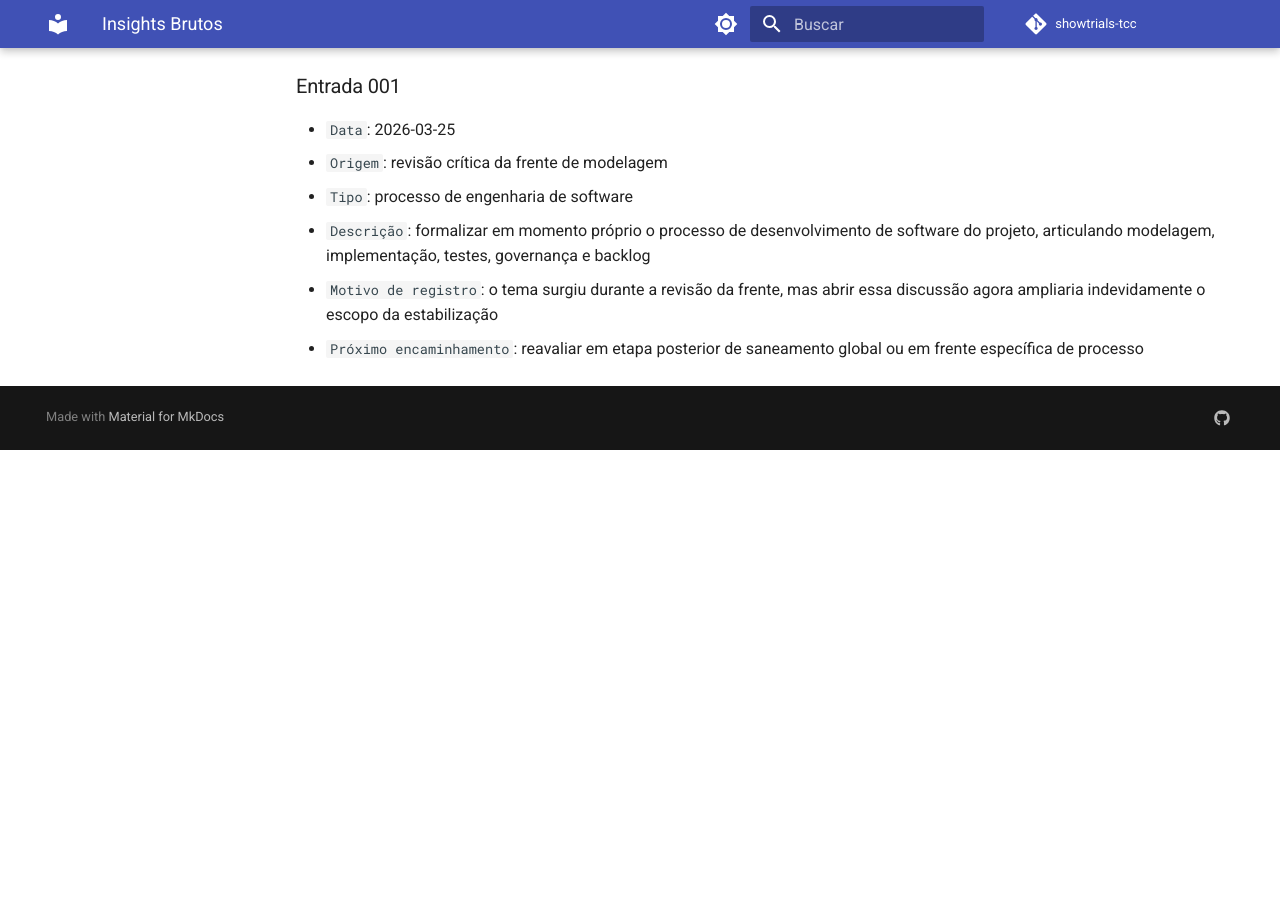
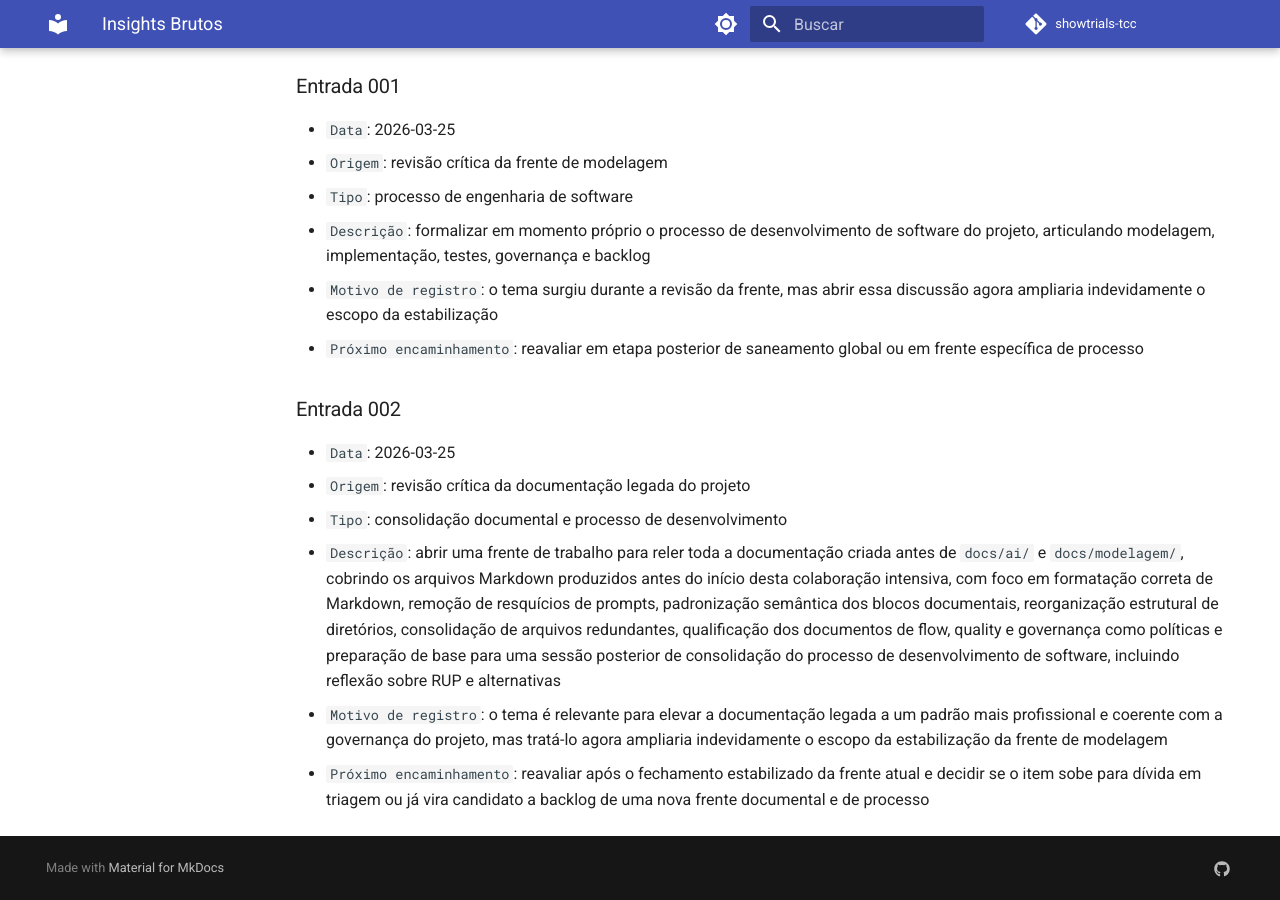
Before and after one commit to rib-thiago/showtrials-tcc, an MkDocs documentation site: the page built from docs/planejamento/captura/01_insights_brutos.md, in a window 1280 px wide and 900 px high, scrolled down 655 px. Built offline with MkDocs 1.6.1 and Material for MkDocs 9.7.7, drawn with Linux system fonts in a browser that asks for light colours; comment, search, counter and statistics services are not loaded; before the commit the page ends 1105 px from its top, so only the background shows below that.

Commit message:
docs: registrar insight bruto sobre saneamento documental legado
- Registra no mecanismo transversal de captura continua um insight bruto sobre a necessidade de reler e requalificar a documentacao legada produzida antes das frentes docs/ai e docs/modelagem
- Preserva no proprio registro os objetivos concretos ja identificados para essa futura frente, incluindo formatacao de Markdown, remocao de residuos de prompts, reorganizacao semantica, revisao estrutural de diretorios e elevacao de documentos de governanca ao status de politica
- Mantem o item no estagio de insight bruto, sem promove-lo prematuramente a divida em triagem ou candidato a backlog, porque a frente atual ainda precisa fechar sua estabilizacao
- Registra a rodada correspondente, documentando a decisao de preservar esse tema de forma rastreavel sem ampliar o escopo imediato da tarefa atual

Ganho produzido:
- preservacao formal de uma frente futura relevante sem contaminar a estabilizacao atual com expansao indevida de escopo
- maior rastreabilidade entre a conversa, a governanca do projeto e o mecanismo transversal de captura continua
- base mais segura para futura discussao sobre consolidacao documental legada e processo de desenvolvimento de software

```diff
--- a/docs/planejamento/captura/01_insights_brutos.md
+++ b/docs/planejamento/captura/01_insights_brutos.md
@@ -25,3 +25,12 @@ Registrar percepções, ideias e hipóteses ainda imaturas, sem interromper a ta
 - `Descrição`: formalizar em momento próprio o processo de desenvolvimento de software do projeto, articulando modelagem, implementação, testes, governança e backlog
 - `Motivo de registro`: o tema surgiu durante a revisão da frente, mas abrir essa discussão agora ampliaria indevidamente o escopo da estabilização
 - `Próximo encaminhamento`: reavaliar em etapa posterior de saneamento global ou em frente específica de processo
+
+### Entrada 002
+
+- `Data`: 2026-03-25
+- `Origem`: revisão crítica da documentação legada do projeto
+- `Tipo`: consolidação documental e processo de desenvolvimento
+- `Descrição`: abrir uma frente de trabalho para reler toda a documentação criada antes de `docs/ai/` e `docs/modelagem/`, cobrindo os arquivos Markdown produzidos antes do início desta colaboração intensiva, com foco em formatação correta de Markdown, remoção de resquícios de prompts, padronização semântica dos blocos documentais, reorganização estrutural de diretórios, consolidação de arquivos redundantes, qualificação dos documentos de flow, quality e governança como políticas e preparação de base para uma sessão posterior de consolidação do processo de desenvolvimento de software, incluindo reflexão sobre RUP e alternativas
+- `Motivo de registro`: o tema é relevante para elevar a documentação legada a um padrão mais profissional e coerente com a governança do projeto, mas tratá-lo agora ampliaria indevidamente o escopo da estabilização da frente de modelagem
+- `Próximo encaminhamento`: reavaliar após o fechamento estabilizado da frente atual e decidir se o item sobe para dívida em triagem ou já vira candidato a backlog de uma nova frente documental e de processo
```
Also changed, not shown: docs/planejamento/rodadas/RODADA_20260325_33.md (added, +46 -0 lines).
